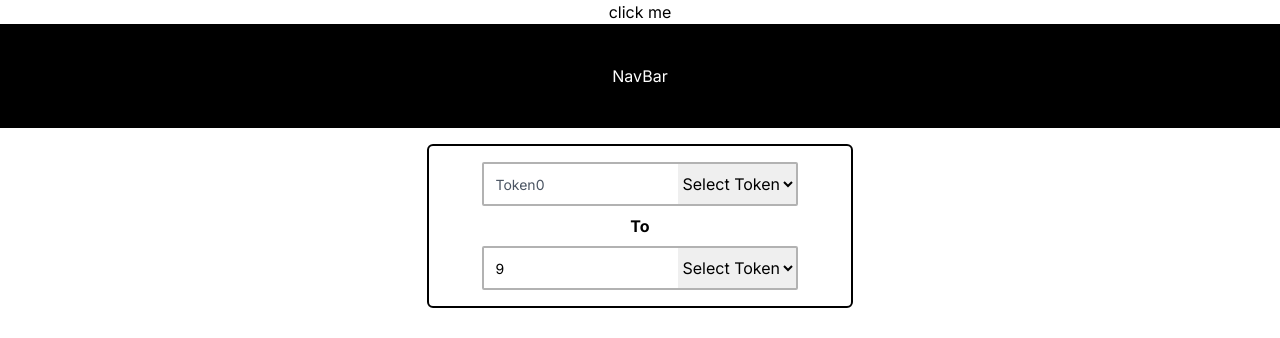
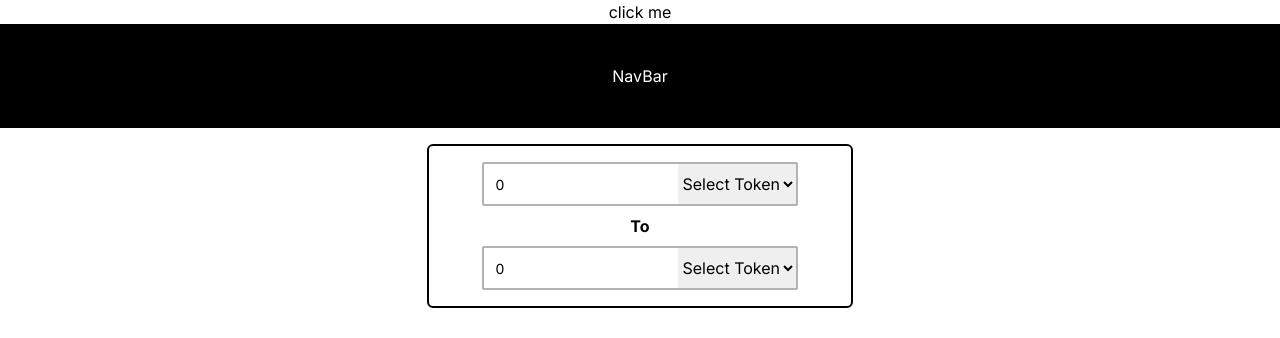
Before and after one commit to aamir-067/t-swapper, a Next.js app: page / in a window 1280 px wide. Shown: the top 338 px of the page. Built offline with nearby package versions, Linux system fonts and the light colour scheme.

Commit message:
fix : integrated the quoter function with inputs

```diff
--- a/src/app/page.tsx
+++ b/src/app/page.tsx
@@ -7,12 +7,32 @@ import { getQuote } from "../utils";
 
 export const userContext = createContext(null);
 export default function Home() {
-  const [inputToken, setInputToken] = useState({ sign: "usdt", amount: 10 });
-  const [outputToken, setOutputToken] = useState({ sign: "shib", amount: 0 });
+  const [inputToken, setInputToken] = useState({ sign: "", amount: 0 });
+  const [outputToken, setOutputToken] = useState({ sign: "", amount: 0 });
+  const [refresh, setRefresh] = useState(false);
+
+
+
+
+  const getQuoteAmount = async () => {
+    if (refresh) {
+      const res = await getQuote(inputToken, outputToken);
+      setOutputToken(prev => { return { ...prev, amount: res } });
+      setRefresh(false);
+    }
+  }
+
+
+
+  if (refresh) {
+    if (inputToken.amount && outputToken.sign !== "" && inputToken.sign !== "") {
+      getQuoteAmount();
+    }
+  }
 
 
   return (
-    <userContext.Provider value={{ inputToken, setInputToken, outputToken, setOutputToken }}>
+    <userContext.Provider value={{ inputToken, setRefresh, setInputToken, outputToken, setOutputToken }}>
       <div className="min-h-screen flex items-center flex-col">
         <button onClick={() => getQuote(inputToken, outputToken)}>click me</button>
         <NavBar />
--- a/src/components/Inputs.tsx
+++ b/src/components/Inputs.tsx
@@ -1,19 +1,45 @@
-import React from 'react'
+import React, { useContext } from 'react'
 import { tokens } from '../tokens'
+import { userContext } from '../app/page'
 
 const Inputs = () => {
+    const { setInputToken, setRefresh, setOutputToken, inputToken, outputToken } = useContext(userContext);
+
+
+    console.log(inputToken, outputToken);
+
+
+    const handleChange = (e: React.FormEvent<HTMLSelectElement | HTMLInputElement>, whichOne: string, isInput: boolean) => {
+
+        if (whichOne === "input") {
+
+            if (isInput) {
+                setInputToken({ ...inputToken, amount: Number(e.currentTarget.value) });
+            } else {
+                setInputToken({ ...inputToken, sign: e.currentTarget.value });
+            }
+            console.log("Input Changed : ", e.currentTarget.value);
+        } else {
+            setOutputToken({ ...outputToken, sign: e.currentTarget.value })
+            console.log("Output Changed : ", e.currentTarget.value);
+        }
+        setRefresh(true);
+    }
+
 
     return (
         <div className='border-2 border-black rounded-md w-4/12 flex justify-center py-4 my-4'>
             <div className='flex flex-col w-9/12 gap-2 '>
                 <div className='flex justify-between border-2 rounded-sm border-black/30'>
                     <input
+                        onChange={(e) => handleChange(e, "input", true)}
                         className="flex h-10 w-10/12 rounded-md border bg-transparent px-3 py-2 border-none text-sm placeholder:text-gray-600 outline-none disabled:cursor-not-allowed disabled:opacity-50"
                         type="number"
+                        value={inputToken.amount}
                         placeholder="Token0"
                     />
 
-                    <select defaultValue={""}>
+                    <select onChange={(e) => handleChange(e, "input", false)} defaultValue={""}>
                         <option value={""}>Select Token</option>
                         {
                             tokens.map((token: string, index: number) => {
@@ -28,15 +54,14 @@ const Inputs = () => {
                         className="flex h-10 w-10/12 rounded-md border bg-transparent px-3 py-2 border-none text-sm placeholder:text-gray-600 outline-none disabled:cursor-not-allowed disabled:opacity-50"
                         type="number"
                         readOnly
-                        value={9}
-                        placeholder="Token0"
+                        value={outputToken?.amount}
                     />
 
-                    <select defaultValue={""}>
-                        <option value={""}>Select Token</option>
+                    <select onChange={(e) => handleChange(e, "output", false)} defaultValue={""}>
+                        <option onChange={(e) => setOutputToken({ ...outputToken })} value={""}>Select Token</option>
                         {
                             tokens.map((token: string, index: number) => {
-                                return <option key={index} value={token}>{token}</option>
+                                return token != inputToken?.sign && <option key={index} value={token}>{token}</option>
                             })
                         }
                     </select>
```
